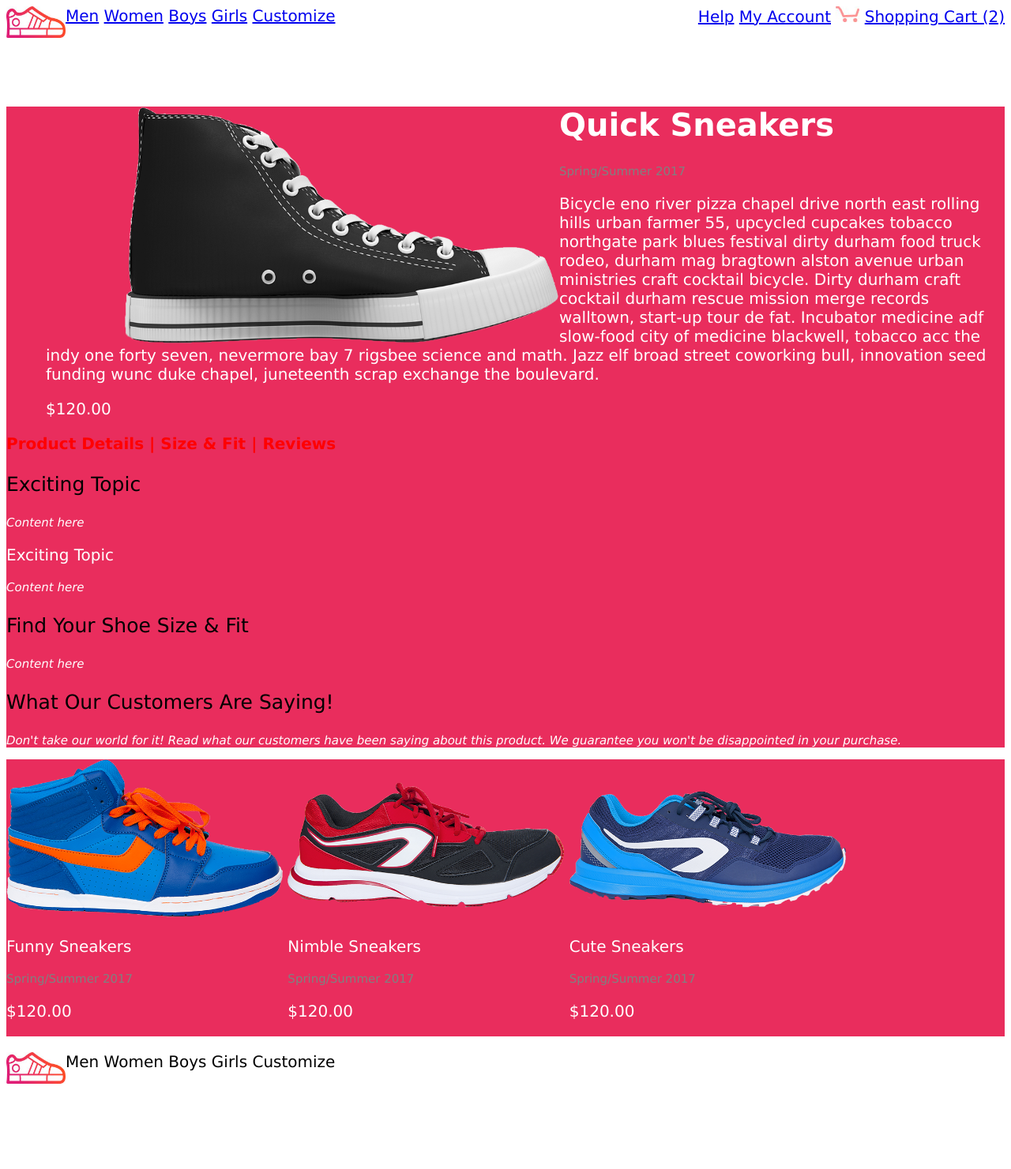
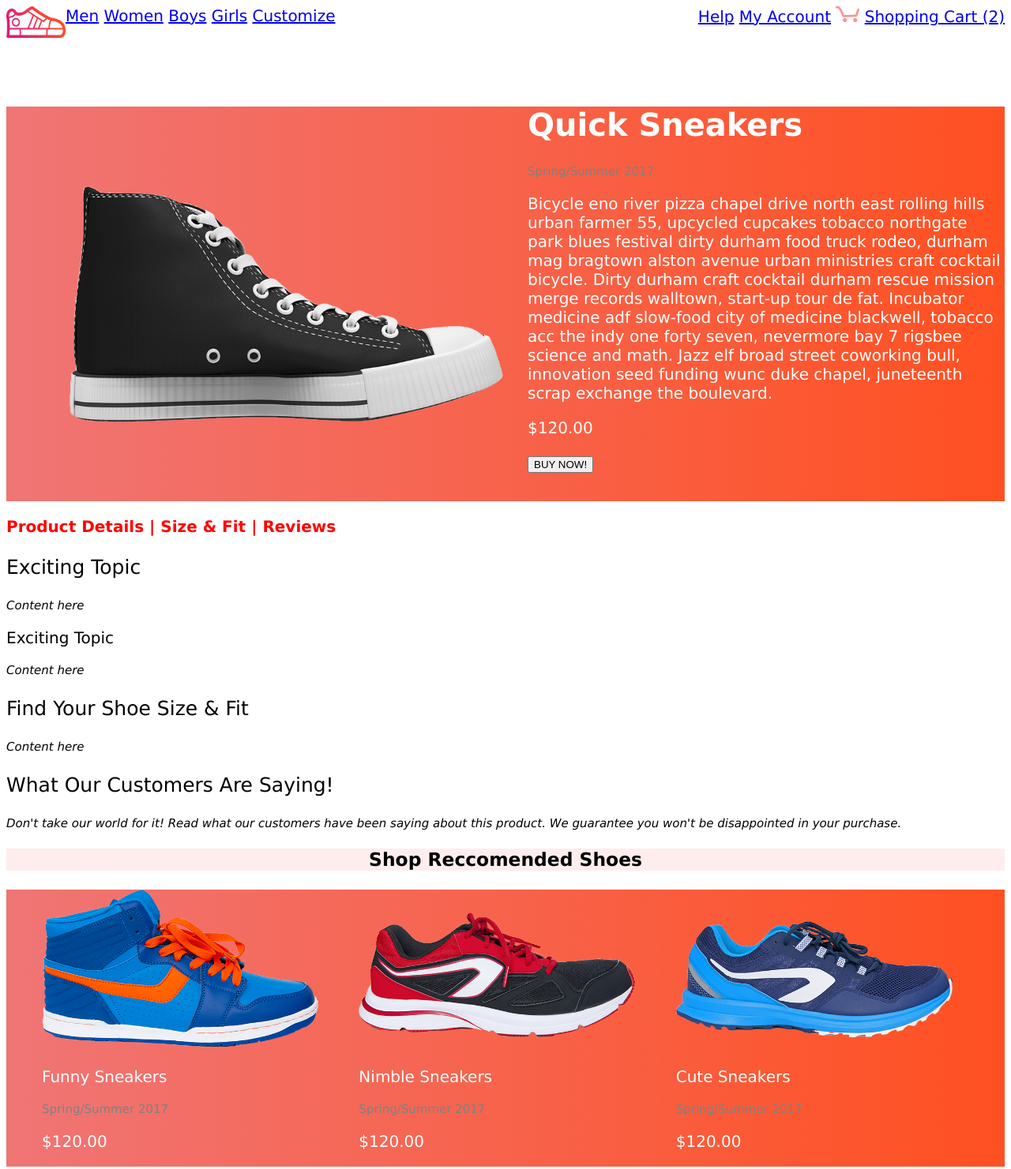
Before and after one commit to kacathcart/Lesson-3-Assignment, a plain HTML site: page index.html in a window 1280 px wide. Shown: the top 1481 px of the page at 79% size. Before the commit the page ends 1377 px from the top, so only its background shows below. Drawn offline with Linux system fonts and the light colour scheme; files whose address does not match are found by name.

Commit message:
Finished for Day 3 Assignment

```diff
--- a/index.html
+++ b/index.html
@@ -38,18 +38,19 @@
 <div class="main">
   <img class="blackshoe" src="/Users/keithalancathcart/GitHub/Homework-Day1/images/shoe1.png" alt="big black shoe" style="width:550px; height:300px;">
 
-
 <div class="righttextBlackShoe">
 <h1>Quick Sneakers</h1>
+
 <p class="greytext">Spring/Summer 2017</p>
 
 <p>Bicycle eno river pizza chapel drive north east rolling hills urban farmer 55, upcycled cupcakes tobacco northgate park blues festival dirty durham food truck rodeo, durham mag bragtown alston avenue urban ministries craft cocktail bicycle. Dirty durham craft cocktail durham rescue mission merge records walltown, start-up tour de fat. Incubator medicine adf slow-food city of medicine blackwell, tobacco acc the indy one forty seven, nevermore bay 7 rigsbee science and math. Jazz elf broad street coworking bull, innovation seed funding wunc duke chapel, juneteenth scrap exchange the boulevard.</p>
 
 <p class="Price">$120.00</p>
 
+<button type="button" name="button">BUY NOW!</button>
 
 </div>
-
+</div>
 
 <section>
 
@@ -69,6 +70,9 @@
 </div>
 
 </body>
+<div class="ShopRecShoes">
+<h3>Shop Reccomended Shoes</h3>
+</div>
 
 <section class="recommended-shoes">
 
--- a/style.css
+++ b/style.css
@@ -12,14 +12,26 @@ header  {
 }
 
 .main{
-  background-color: #e92d5d;
-  display: block;
-  color: white;
-  max-width: auto;
+
+background-color: #de1c73;
+background-image: -webkit-linear-gradient(left, hsl(0, 80%, 70%), #ff5021); /* For Chrome 25 and Safari 6, iOS 6.1, Android 4.3 */
+background-image: -moz-linear-gradient(right, hsl(0, 80%, 70%), #ff5021); /* For Firefox (3.6 to 15) */
+background-image: -o-linear-gradient(right, hsl(0, 80%, 70%), #ff5021); /* For old Opera (11.1 to 12.0) */
+background-image: linear-gradient(to right, hsl(0, 80%, 70%), #ff5021); /* Standard syntax; must be last */
+display: block;
+color: white;
+max-width: auto;
+height: 500px;
+
 }
 
 
 /*FONT and TEXT Color*/
+
+.ShopRecShoes {
+  background-color: #ffeded;
+  text-align: center;
+}
 
 .righttextBlackShoe {
 padding-left: 50px;
@@ -82,11 +94,15 @@ float: left;
 
 .blackshoe {
 float: left;
-padding-left: 150px;
+padding: 100px 30px 100px 80px;
 }
 
 .recommended-shoes{
-  background-color: #e92d5d;
+  background-color: #de1c73;
+    background-image: -webkit-linear-gradient(left, hsl(0, 80%, 70%), #ff5021); /* For Chrome 25 and Safari 6, iOS 6.1, Android 4.3 */
+  background-image: -moz-linear-gradient(right, hsl(0, 80%, 70%), #ff5021); /* For Firefox (3.6 to 15) */
+  background-image: -o-linear-gradient(right, hsl(0, 80%, 70%), #ff5021); /* For old Opera (11.1 to 12.0) */
+  background-image: linear-gradient(to right, hsl(0, 80%, 70%), #ff5021); /* Standard syntax; must be last */
 
 }
 
@@ -94,13 +110,13 @@ padding-left: 150px;
 .image-1 {
     height: 200px;
     width: 350px;
-  }
+    }
 
 
   .image-2 {
     height: 200px;
     width: 350px;
-  }
+    }
 
 
   .image-3 {
@@ -113,4 +129,5 @@ padding-left: 150px;
 
 .recshoealign{
   display: inline-block;
+  padding-left: 45px;
 }
```
